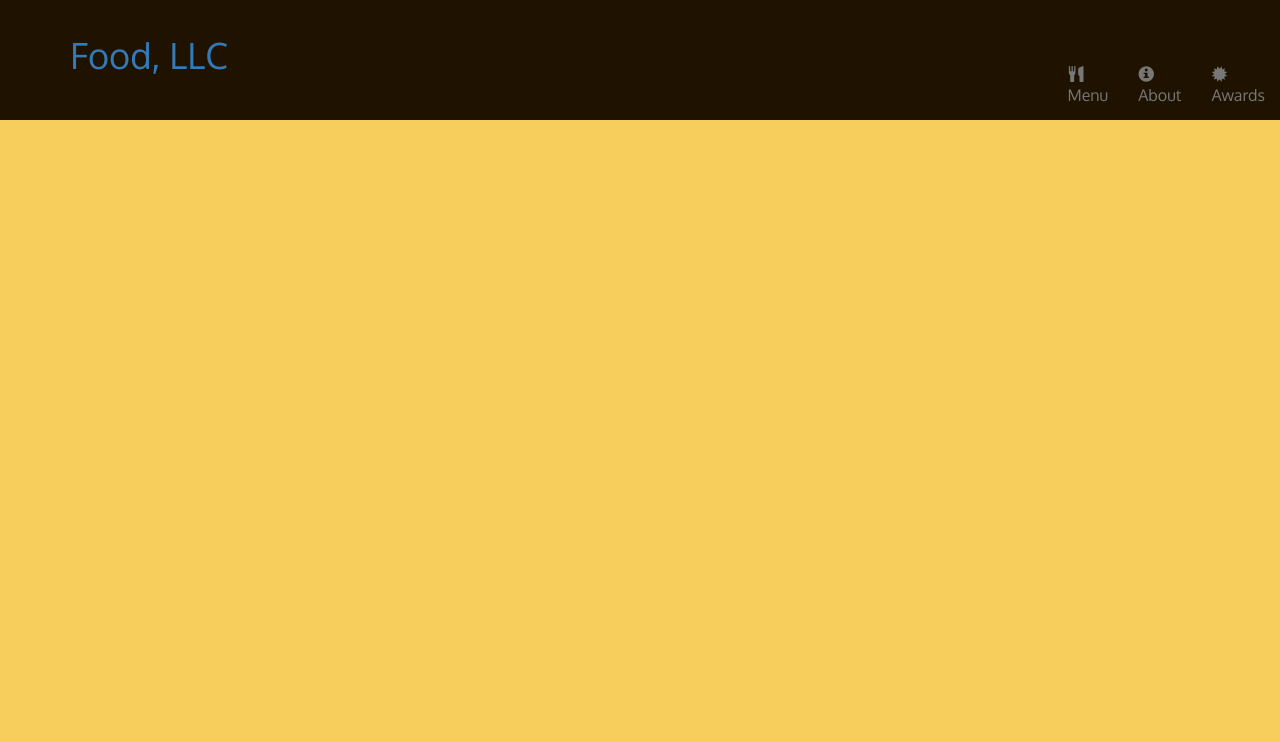
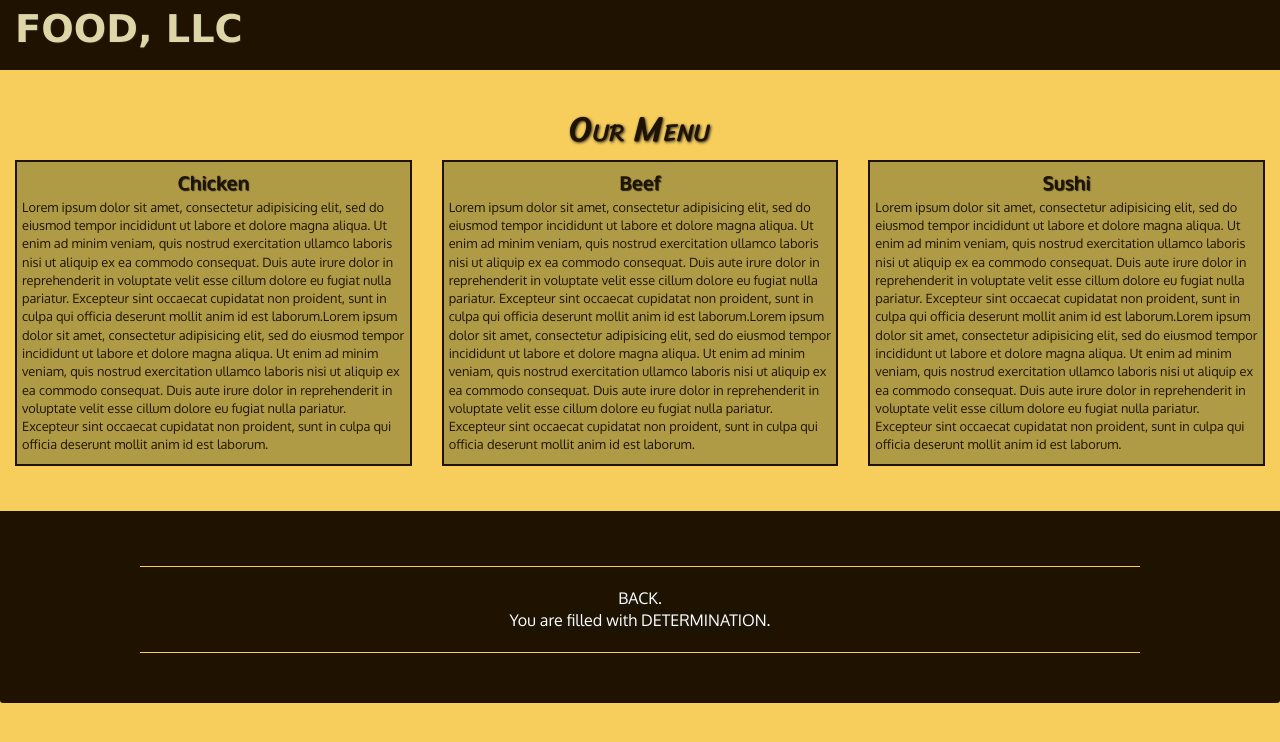
Before and after one commit to SalvaML/coursera-test, a plain HTML site: page module-3-solution/index.html in a window 1280 px wide. Drawn offline with Linux system fonts and the light colour scheme.

Commit message:
Terminado module 3

```diff
--- a/module-3-solution/css/styles.css
+++ b/module-3-solution/css/styles.css
@@ -10,20 +10,95 @@ body {
 	background-color: #1f1300;
 	border-radius: 0;
 	border: 0;
+  padding-bottom: 20px;
 }
-#header-nav button{
+.navbar-brand h1 { /* Food, LLC */
+  font-family: 'Verdana', serif;
+  color: #DFD6A7;
+  font-size: 38.25px;
+  text-transform: uppercase;
+  font-weight: bold;
+  text-shadow: 1px 1px 1px #222;
+  margin-top: 0;
+  margin-bottom: 0;
+  line-height: .75;
+  float: left;
+}
+.navbar-brand h1:hover, .navbar-brand h1:focus {
+  text-decoration: underline;
+}
+.navbar-header button.navbar-toggle {
+  clear: both;
+  margin-top: -55px;
   border-color: #f7ce5b;
 }
-
-
+ #nav-list{
+  background-color: #DFD6A7;
+  margin-top: 0;
+  margin-bottom: 0;
+ }
+ #nav-list a{
+  border:5px solid #1f1300;
+  color: #1f1300;
+ }
 /* END HEADER */
 /* HOME PAGE */
+#page-title{
+  font-family: 'Sriracha', cursive;
+  color: #1f1300;
+  font-variant: small-caps;
+  text-shadow: 1px 1px 3px #222;
 
+}
+
+.tile{
+  width: 100%;
+  margin-bottom: 15px;
+  position: relative;
+  border: 2px solid #1f1300;
+  padding: 5px;
+  background-color: #AF9B46;
+  color: #1f1300;
+}
+.tile:hover, .tile:focus {
+  background-color: #1f1300;
+  color: #AF9B46;
+}
+.tile-title{
+  font-size: 1.2em;
+  font-weight: bold;
+  margin-top: 5px;
+  margin-bottom: 5px;
+  text-shadow: 1px 1px 1px #222;
+}
+.content-tile {
+  font-size: .8em;
+  margin-bottom: 5px;
+}
+.back-top{
+  color: #F7B05B;
+  text-shadow: 1px 2px 5px #222;
+}
+.back-top:hover, .back-top:focus{
+  text-decoration: none;
+  color: #DFD6A7;
+}
 /* END HOME PAGE */
-/* FOOTER */
-/* END FOOTER */
+.panel-footer{
+  margin-top: 30px;
+  padding-top: 35px;
+  padding-bottom: 30px;
+  background-color: #1f1300;
+  border-top: 0;
+}
 
-
+footer a.back-top{
+  color: white;
+}
+footer hr{
+  border-color: #f7ce5b;
+  width: 80%;
+}
 
 /********** Large devices only **********/
 @media (min-width: 1200px) {
@@ -44,21 +119,13 @@ body {
 @media (max-width: 767px) {
   /* Header */
   .navbar-brand {
-    padding-top: 10px;
+    padding-top: 20px;
     height: 80px;
   }
-  .navbar-brand h1 { /* Restaurant name */
+  .navbar-brand h1 { /* FOOD,LLC */
     padding-top: 10px;
     font-size: 5vw; /* 1vw = 1% of viewport width */
   }
-  .navbar-brand p { /* Kosher cert */
-    font-size: .6em;
-    margin-top: 12px;
-  }
-  .navbar-brand p img { /* Star-K */
-    height: 20px;
-  }
-
   #collapsable-nav a { /* Collapsed nav menu text */
     font-size: 1.2em;
   }
@@ -66,9 +133,14 @@ body {
     font-size: 1em;
     margin-right: 5px;
   }
+  #header-nav{
+    padding-bottom: 0;
+  }
   /* End Header */
 }
 /********** Super extra small devices Only :-) (e.g., iPhone 4) **********/
 @media (max-width: 479px) {
-
+  .navbar-brand h1 { /* FOOD,LLC */
+    font-size: 7vw; /* 1vw = 1% of viewport width */
+  }
 }
--- a/module-3-solution/index.html
+++ b/module-3-solution/index.html
@@ -7,15 +7,17 @@
     <title>Assignment Solution for Module 3</title>
     <link rel="stylesheet" href="css/bootstrap.min.css">
     <link rel="stylesheet" href="css/styles.css">
-    <link href='https://fonts.googleapis.com/css?family=Oxygen:400,300,700' rel='stylesheet' type='text/css'>
+    <link href="https://fonts.googleapis.com/css?family=Oxygen:400,300,700" rel="stylesheet" type="text/css">
+    <link href="https://fonts.googleapis.com/css2?family=Sriracha&display=swap" rel="stylesheet">
   </head>
 <body>
   <header>
     <nav id="header-nav" class="navbar navbar-default">
-      <div class="container">
+      <div class="container-fluid">
+        <div class="navbar-header">
         <div class="navbar-brand">
           <a href="index.html"><h1>Food, LLC</h1></a>
-          </div>
+        </div>
 
         <button type="button" class="navbar-toggle collapsed" data-toggle="collapse" data-target="#collapsable-nav" aria-expanded="false">
             <span class="sr-only">Toggle navigation</span>
@@ -26,18 +28,15 @@
         </div>
 
         <div id="collapsable-nav" class="collapse navbar-collapse">
-          <ul id="nav-list" class="nav navbar-nav navbar-right">
+          <ul id="nav-list" class="nav navbar-nav navbar-right visible-xs text-center">
             <li>
-              <a href="menu-categories.html">
-                <span class="glyphicon glyphicon-cutlery"></span><br class="hidden-xs"> Menu</a>
+              <a href="#Chicken-tile">Chicken</a>
             </li>
             <li>
-              <a href="#">
-                <span class="glyphicon glyphicon-info-sign"></span><br class="hidden-xs"> About</a>
+              <a href="#Beef-tile">Beef</a>
             </li>
             <li >
-              <a href="#">
-                <span class="glyphicon glyphicon-certificate"></span><br class="hidden-xs"> Awards</a>
+              <a href="#Sushi-tile">Sushi</a>
             </li>
           </ul><!-- #nav-list -->
         </div><!-- .collapse .navbar-collapse -->
@@ -45,10 +44,74 @@
     </nav>
   </header>
 
-  <div id="main-content" class="container">
+  <div id="main-content" class="container-fluid">
+    <h1 id="page-title" class="text-center">Our Menu</h1>
+
+    <div id="home-tiles" class="row">
+      <section class="col-xs-12 col-md-4 col-sm-6">
+        <div class="tile">
+          <h3 id="Chicken-tile" class="tile-title text-center">Chicken</h3>
+          <div class="content-tile">Lorem ipsum dolor sit amet, consectetur adipisicing elit, sed do eiusmod
+          tempor incididunt ut labore et dolore magna aliqua. Ut enim ad minim veniam,
+          quis nostrud exercitation ullamco laboris nisi ut aliquip ex ea commodo
+          consequat. Duis aute irure dolor in reprehenderit in voluptate velit esse
+          cillum dolore eu fugiat nulla pariatur. Excepteur sint occaecat cupidatat non
+          proident, sunt in culpa qui officia deserunt mollit anim id est laborum.Lorem ipsum dolor sit amet, consectetur adipisicing elit, sed do eiusmod
+          tempor incididunt ut labore et dolore magna aliqua. Ut enim ad minim veniam,
+          quis nostrud exercitation ullamco laboris nisi ut aliquip ex ea commodo
+          consequat. Duis aute irure dolor in reprehenderit in voluptate velit esse
+          cillum dolore eu fugiat nulla pariatur. Excepteur sint occaecat cupidatat non
+          proident, sunt in culpa qui officia deserunt mollit anim id est laborum.</div>
+          <a href="#page-title" class="visible-xs back-top"><div class="text-right"> Back to the top</div></a>
+        </div>
+      </section>
+      <section class="col-xs-12 col-md-4 col-sm-6">
+        <div class="tile">
+          <h3 id="Beef-tile" class="tile-title text-center">Beef</h3>
+          <div class="content-tile">Lorem ipsum dolor sit amet, consectetur adipisicing elit, sed do eiusmod
+          tempor incididunt ut labore et dolore magna aliqua. Ut enim ad minim veniam,
+          quis nostrud exercitation ullamco laboris nisi ut aliquip ex ea commodo
+          consequat. Duis aute irure dolor in reprehenderit in voluptate velit esse
+          cillum dolore eu fugiat nulla pariatur. Excepteur sint occaecat cupidatat non
+          proident, sunt in culpa qui officia deserunt mollit anim id est laborum.Lorem ipsum dolor sit amet, consectetur adipisicing elit, sed do eiusmod
+          tempor incididunt ut labore et dolore magna aliqua. Ut enim ad minim veniam,
+          quis nostrud exercitation ullamco laboris nisi ut aliquip ex ea commodo
+          consequat. Duis aute irure dolor in reprehenderit in voluptate velit esse
+          cillum dolore eu fugiat nulla pariatur. Excepteur sint occaecat cupidatat non
+          proident, sunt in culpa qui officia deserunt mollit anim id est laborum.</div>
+          <a href="#page-title" class="visible-xs back-top"><div class="text-right"> Back to the top</div></a>
+        </div>
+      </section>
+      <section class="col-xs-12 col-md-4 col-sm-12">
+        <div class="tile">
+          <h3 id="Sushi-tile" class="tile-title text-center">Sushi</h3>
+          <div class="content-tile">Lorem ipsum dolor sit amet, consectetur adipisicing elit, sed do eiusmod
+          tempor incididunt ut labore et dolore magna aliqua. Ut enim ad minim veniam,
+          quis nostrud exercitation ullamco laboris nisi ut aliquip ex ea commodo
+          consequat. Duis aute irure dolor in reprehenderit in voluptate velit esse
+          cillum dolore eu fugiat nulla pariatur. Excepteur sint occaecat cupidatat non
+          proident, sunt in culpa qui officia deserunt mollit anim id est laborum.Lorem ipsum dolor sit amet, consectetur adipisicing elit, sed do eiusmod
+          tempor incididunt ut labore et dolore magna aliqua. Ut enim ad minim veniam,
+          quis nostrud exercitation ullamco laboris nisi ut aliquip ex ea commodo
+          consequat. Duis aute irure dolor in reprehenderit in voluptate velit esse
+          cillum dolore eu fugiat nulla pariatur. Excepteur sint occaecat cupidatat non
+          proident, sunt in culpa qui officia deserunt mollit anim id est laborum.</div>
+          <a href="#page-title" class="visible-xs back-top"><div class="text-right"> Back to the top</div></a>
+        </div>
+      </section>
+
+    </div>
+
+
+
 
   </div><!-- End of #main-content-->
 
+  <footer class="panel-footer">
+    <hr>
+    <a href="#header-nav" class="back-top"><div class="text-center">BACK.<br> You are filled with DETERMINATION.</div></a>
+    <hr>
+  </footer>
 
   <!-- jQuery (Bootstrap JS plugins depend on it) -->
   <script src="js/jquery-2.1.4.min.js"></script>
```
